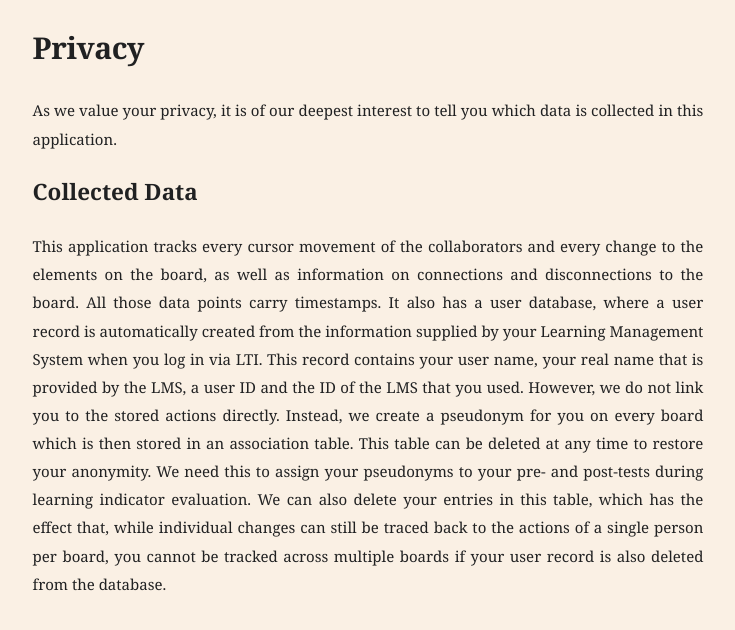
After one commit to Hyperchalk/Hyperchalk, a Django app: template ltiapi/templates/ltiapi/privacy.html in a window 1280 px wide. The commit adds this page. Shown: the top 630 px of the page, without its empty margins (272-1007 px from the left). Run offline with Django 3.2, Linux system fonts and the light colour scheme; the template is opened without the code that fills it, so the values that code supplies are empty; parts of the project's set-up code (start-up, migrations or seed data) failed here and were passed over.

Commit message:
implement basic privacy view

```diff
--- /dev/null
+++ b/ltiapi/static/ltiapi/nice-text.css
@@ -0,0 +1,38 @@
+ul {
+  padding-left: 1rem;
+}
+
+body {
+  line-height: 1.875;
+  max-width: 80ch !important;
+  margin: 1rem auto;
+  font-size: 15px;
+  font-family: 'Iowan Old Style', Georgia, serif !important;
+  text-align: justify;
+  hyphens: auto;
+  background: transparent;
+  color: #202122;
+  font-weight: 300;
+  -moz-osx-font-smoothing: grayscale;
+}
+@media (max-width: 44rem) {
+  body {
+      margin: 1rem!important;
+  }
+}
+
+html {
+  background: rgb(250,240,228);
+}
+
+a {
+  text-decoration: none;
+}
+
+a:link {
+  color: rgb(51,102,204)
+}
+
+h1 {
+  letter-spacing: -0.5px;
+}
--- a/ltiapi/templates/ltiapi/base.html
+++ b/ltiapi/templates/ltiapi/base.html
@@ -13,6 +13,7 @@
       font-family: sans-serif;
     }
   </style>
+  {% block head %}{% endblock head %}
 </head>
 <body>
   {% block body %}{% endblock body %}
--- /dev/null
+++ b/ltiapi/templates/ltiapi/privacy.html
@@ -0,0 +1,32 @@
+{% extends 'ltiapi/base.html' %}
+{% load static i18n %}
+
+{% block head %}
+<link rel="stylesheet" href="{% static 'ltiapi/nice-text.css' %}">
+{% endblock head %}
+
+{% block body %}
+<h1>{% trans "Privacy" %}</h1>
+<p>{% blocktrans %}
+  As we value your privacy, it is of our deepest interest to tell you which data is collected in
+  this application.
+{% endblocktrans %}</p>
+
+<h2>{% trans "Collected Data" %}</h2>
+<p>{% blocktrans %}
+  This application tracks every cursor movement of the collaborators and every change to the elements
+  on the board, as well as information on connections and disconnections to the board. All those data
+  points carry timestamps. It also has a user database, where a user record is automatically created
+  from the information supplied by your Learning Management System when you log in via LTI. This record
+  contains your user name, your real name that is provided by the LMS, a user ID and the ID of the LMS
+  that you used.
+
+  However, we do not link you to the stored actions directly. Instead, we create a pseudonym for you
+  on every board which is then stored in an association table. This table can be deleted at any time
+  to restore your anonymity. We need this to assign your pseudonyms to your pre- and
+  post-tests during learning indicator evaluation. We can also delete your entries in this table,
+  which has the effect that, while individual changes can still be traced back to the actions of
+  a single person per board, you cannot be tracked across multiple boards if your user record is
+  also deleted from the database.
+{% endblocktrans %}</p>
+{% endblock body %}
--- a/ltiapi/urls.py
+++ b/ltiapi/urls.py
@@ -1,4 +1,5 @@
 from django.urls import path
+from django.views.generic import TemplateView
 
 from . import views
 
@@ -8,6 +9,7 @@ urlpatterns = [
     path(
         'register-consumer/<uuid:pk>', views.RegisterConsumerView.as_view(),
         name="register-consumer"),
+    path('privacy', TemplateView.as_view(template='ltiapi/privacy.html')),
     path('login', views.oidc_login, name="login"),
     path('jwks', views.oidc_jwks, name="jwks"),
     path('launch', views.lti_launch, name="launch"),
```
Also changed, not shown: ltiapi/views.py (+3 -5 lines).
